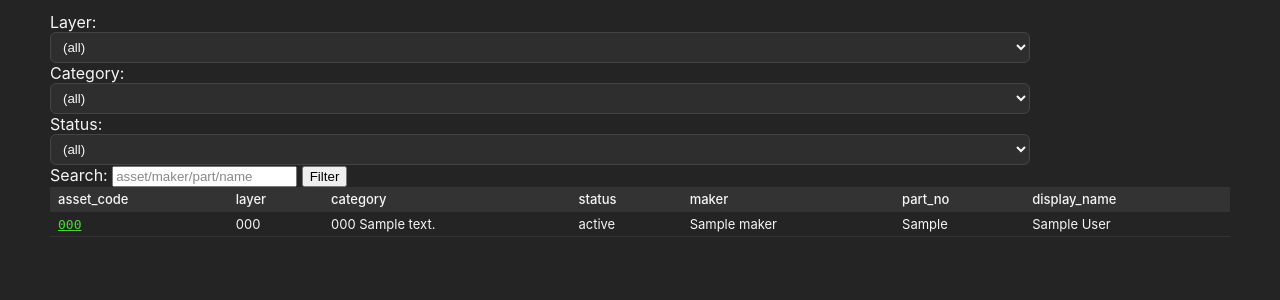
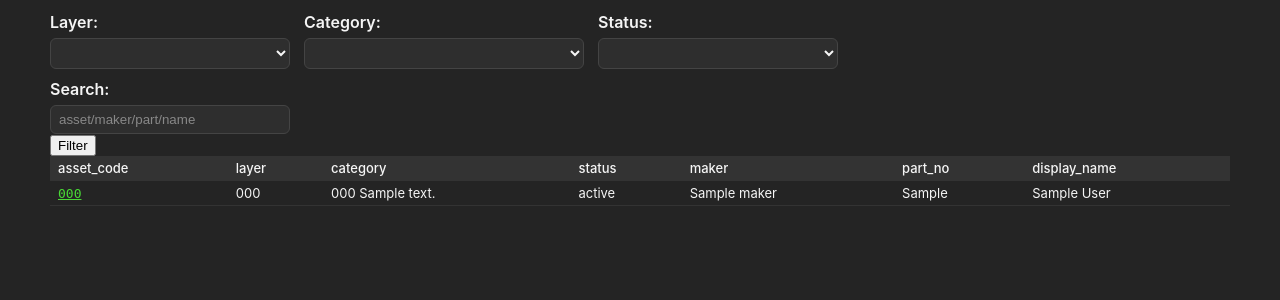
Before and after one commit to m1tkd23-lang/tool-asset-system, a Python web app: template src/tool_asset_system/web/templates/parts_list.html in a window 1280 px wide. Shown: the part 51-351 px from the top of the page. Run offline with Jinja, Linux system fonts and the light colour scheme; the template is opened without the code that fills it: most values are stand-ins (such as "Sample title", 1, 10 or a date in 2020); lists and menus that the app fills with data are empty.

Commit message:
feat: update parts list template for improved filtering and search functionality

```diff
--- a/src/tool_asset_system/web/static/style.css
+++ b/src/tool_asset_system/web/static/style.css
@@ -4,15 +4,19 @@
 
 body.app-body {
   /* カラーバリアブル（ダーク固定） */
-    --bg-body: #242424;              /* 全体背景 */
-    --bg-surface: #2d2d2d;           /* カードやフォームの背景 */
-    --bg-surface-alt: #333333;       /* テーブルヘッダなど */
+  --bg-body: #242424;
+  /* 全体背景 */
+  --bg-surface: #2d2d2d;
+  /* カードやフォームの背景 */
+  --bg-surface-alt: #333333;
+  /* テーブルヘッダなど */
   --border-subtle: #333333;
 
   --text-main: #f5f5f5;
   --text-muted: #b3b3b3;
 
-    --accent: #49d836;               /* 緑系アクセント */
+  --accent: #49d836;
+  /* 緑系アクセント */
   --accent-soft: rgba(73, 216, 54, 0.16);
   --danger: #ff6b6b;
 
@@ -66,6 +70,7 @@
 a {
   color: var(--accent);
 }
+
 a:hover {
   text-decoration: underline;
 }
@@ -144,19 +149,104 @@
 .filter-form input[type="text"],
 .filter-form input[type="search"],
 .filter-form select {
-    width: auto;        /* ← .app-main form の width:100% を打ち消す */
+  width: auto;
+  /* ← .app-main form の width:100% を打ち消す */
   max-width: none;
 }
 
+/* ============================
+   Parts list: フィルタ（2行構成）
+   1行目: Layer / Category / Status
+   2行目: Search + Filterボタン
+   ============================ */
+
+.filter-form {
+  display: grid;
+  grid-template-columns: 240px 280px 200px;
+  /* 1行目の3列 */
+  gap: 10px 14px;
+  align-items: end;
+  max-width: 1180px;
+  /* app-root内なので保険 */
+}
+
+.filter-form label {
+  display: grid;
+  gap: 6px;
+  font-weight: 600;
+}
+
+.filter-form select,
+.filter-form input[type="search"],
+.filter-form input[type="text"] {
+  width: 100%;
+  box-sizing: border-box;
+}
+
+/* 2行目（Search行）を横いっぱい使う */
+.filter-form .filter-search {
+  grid-column: 1 / -1;
+  display: flex;
+  gap: 10px;
+  align-items: end;
+}
+
+.filter-form .filter-search .q-input {
+  flex: 1 1 auto;
+  min-width: 240px;
+}
+
+.filter-form .filter-search button {
+  flex: 0 0 auto;
+  padding: 6px 12px;
+  border-radius: 6px;
+  border: 1px solid var(--control-border);
+  background: var(--control-bg);
+  color: var(--control-text);
+  cursor: pointer;
+}
+
+.filter-form .filter-search button:hover {
+  border-color: var(--accent);
+}
+
+/* 画面が狭いときは縦積みに寄せる */
+@media (max-width: 900px) {
+  .filter-form {
+    grid-template-columns: 1fr;
+    align-items: stretch;
+  }
+
+  .filter-form .filter-search {
+    flex-wrap: wrap;
+  }
+
+  .filter-form .filter-search .q-input {
+    min-width: 0;
+    width: 100%;
+  }
+}
+
+
+
+
+
+
 /* 各フィルタが潰れすぎない最低幅（好みで調整OK） */
-  .filter-form select { min-width: 240px; }
+.filter-form select {
+  min-width: 240px;
+}
+
 .filter-form #category_select,
-  .filter-form #category_input { min-width: 260px; }
+.filter-form #category_input {
+  min-width: 260px;
+}
 
 /* index のキーワードは「グリッドの幅に従う」ようにする */
 .filter-form .q-input {
   width: 100%;
-    min-width: 240px;   /* 画面が狭いときに最低限 */
+  min-width: 240px;
+  /* 画面が狭いときに最低限 */
 }
 
 /* Statusは固定気味に */
@@ -174,10 +264,13 @@
 /* ===== index 検索フォーム：狭い画面での並び替え ===== */
 @media (max-width: 900px) {
   .filter-row-2 {
-      grid-template-columns: 1fr auto;   /* キーワード | Status */
+    grid-template-columns: 1fr auto;
+    /* キーワード | Status */
   }
+
   .filter-row-2 .filter-actions {
-      grid-column: 1 / -1;              /* 横いっぱい */
+    grid-column: 1 / -1;
+    /* 横いっぱい */
     justify-content: flex-end;
     margin-top: 0.4em;
   }
@@ -274,12 +367,29 @@
      WebViewで文字選択できない問題の対策（基本）
      ========================================================= */
 
-  body, p, h1, h2, h3, h4, h5, h6, span, a, li, td, th, code, pre, label, small {
+body,
+p,
+h1,
+h2,
+h3,
+h4,
+h5,
+h6,
+span,
+a,
+li,
+td,
+th,
+code,
+pre,
+label,
+small {
   -webkit-user-select: text;
   user-select: text;
 }
 
-  input, textarea {
+input,
+textarea {
   -webkit-user-select: text;
   user-select: text;
 }
@@ -293,9 +403,11 @@
   padding: 2px 6px;
   border-radius: 6px;
 }
+
 .copyable:hover {
   background: rgba(255, 255, 255, 0.08);
 }
+
 .copyable:active {
   background: rgba(255, 255, 255, 0.14);
 }
@@ -354,6 +466,7 @@
   font-size: 0.95rem;
   opacity: 0.8;
 }
+
 .header-settings:hover {
   opacity: 1.0;
 }
@@ -423,14 +536,14 @@
   box-shadow: var(--shadow-soft);
 }
 
-  .tag-suggest-box > div {
+.tag-suggest-box>div {
   padding: 6px 8px;
   cursor: pointer;
   font-size: 0.9rem;
   line-height: 1.4;
 }
 
-  .tag-suggest-box > div:hover {
+.tag-suggest-box>div:hover {
   background-color: var(--accent-soft);
 }
 
@@ -446,7 +559,7 @@
   padding: 10px 12px;
   border: 1px solid #444;
   border-radius: 8px;
-    background: rgba(255,255,255,0.04);
+  background: rgba(255, 255, 255, 0.04);
   cursor: pointer;
   user-select: none;
   list-style: none;
@@ -465,7 +578,30 @@
   padding: 10px 12px;
   border: 1px solid #333;
   border-radius: 8px;
-    background: rgba(0,0,0,0.25);
+  background: rgba(0, 0, 0, 0.25);
   white-space: pre-wrap;
   overflow-wrap: anywhere;
 }
+
+/* =========================================================
+   Search input（常時ダーク・文字白）
+   ========================================================= */
+
+input[type="search"] {
+  background-color: var(--control-bg) !important;
+  color: var(--text-main) !important;
+  border: 1px solid var(--control-border);
+  -webkit-appearance: none;
+  appearance: none;
+}
+
+input[type="search"]::placeholder {
+  color: var(--control-placeholder);
+}
+
+input[type="search"]:focus {
+  background-color: var(--control-bg) !important;
+  /* ← 色を変えない */
+  color: var(--text-main) !important;
+  border-color: var(--control-border-focus);
+}
--- a/src/tool_asset_system/web/templates/parts_list.html
+++ b/src/tool_asset_system/web/templates/parts_list.html
@@ -3,43 +3,32 @@
 {% extends "base.html" %}
 {% block content %}
 
-<form method="get" class="row">
+<form method="get" class="filter-form">
     <label>Layer:
         <select name="layer" onchange="this.form.submit()">
-            <option value="">(all)</option>
-            {% for l in layers %}
-            <option value="{{l.code}}" {% if current.layer==l.code %}selected{% endif %}>
-                {{l.code}} / {{l.label}}
-            </option>
-            {% endfor %}
+            ...
         </select>
     </label>
 
     <label>Category:
         <select name="category">
-            <option value="">(all)</option>
-            {% for c in categories %}
-            <option value="{{c.code}}" {% if current.category==c.code %}selected{% endif %}>
-                {{c.code}} / {{c.label}}
-            </option>
-            {% endfor %}
+            ...
         </select>
     </label>
 
     <label>Status:
         <select name="status">
-            <option value="">(all)</option>
-            {% for s in ["ACTIVE","ARCHIVED","OBSOLETE","PROVISIONAL"] %}
-            <option value="{{s}}" {% if current.status==s %}selected{% endif %}>{{s}}</option>
-            {% endfor %}
+            ...
         </select>
     </label>
 
     <label>Search:
-        <input name="q" value="{{current.q or ''}}" placeholder="asset/maker/part/name">
+        <div class="search-inline">
+            <input type="search" name="q" class="q-input" value="{{current.q or ''}}"
+                placeholder="asset/maker/part/name" autocomplete="off">
+            <button type="submit">Filter</button>
+        </div>
     </label>
-
-    <button type="submit">Filter</button>
 </form>
 
 <table>
```
Also changed, not shown: data/tool_asset.db. Lines whose indentation alone changed are shown as unchanged.
